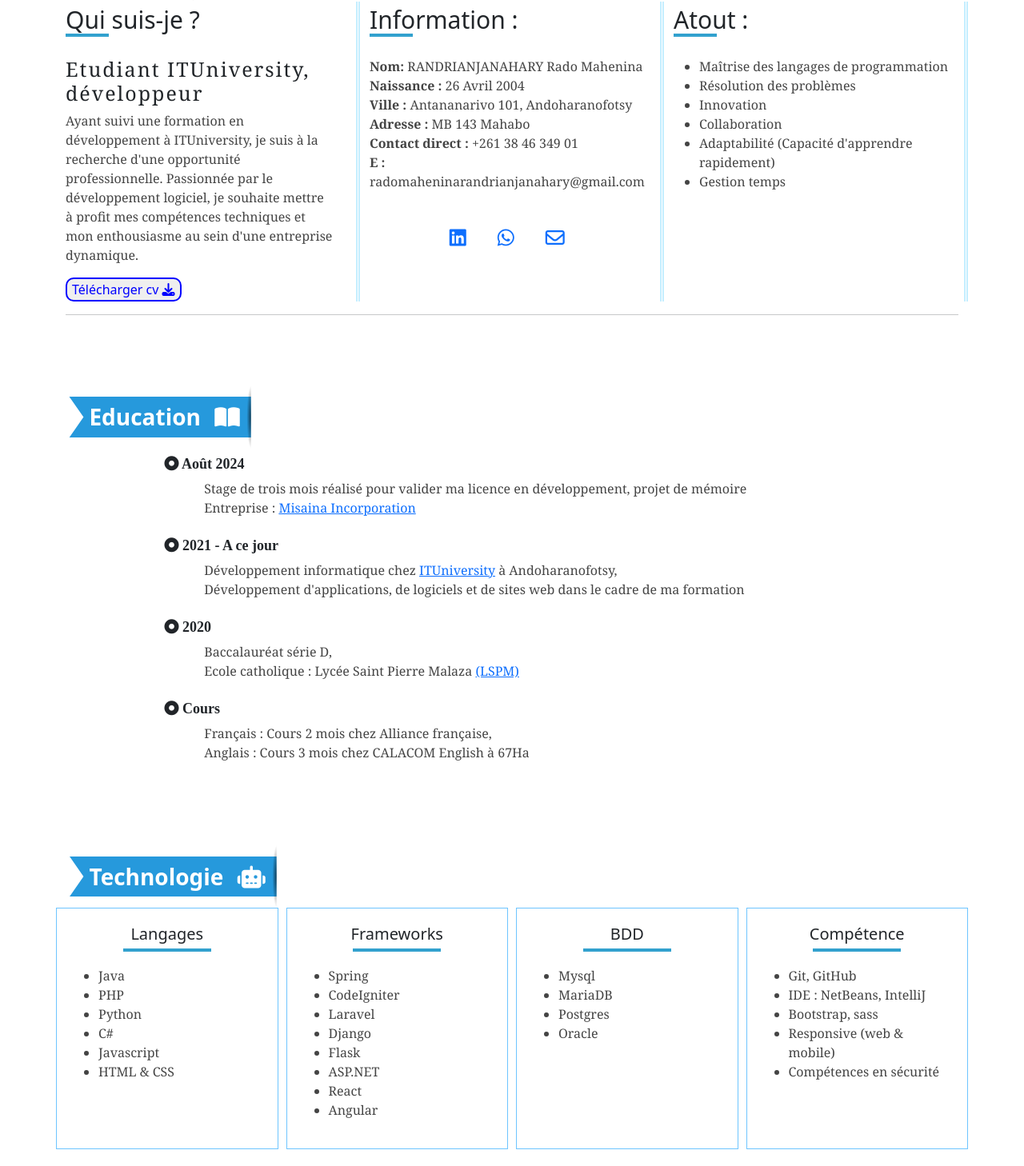
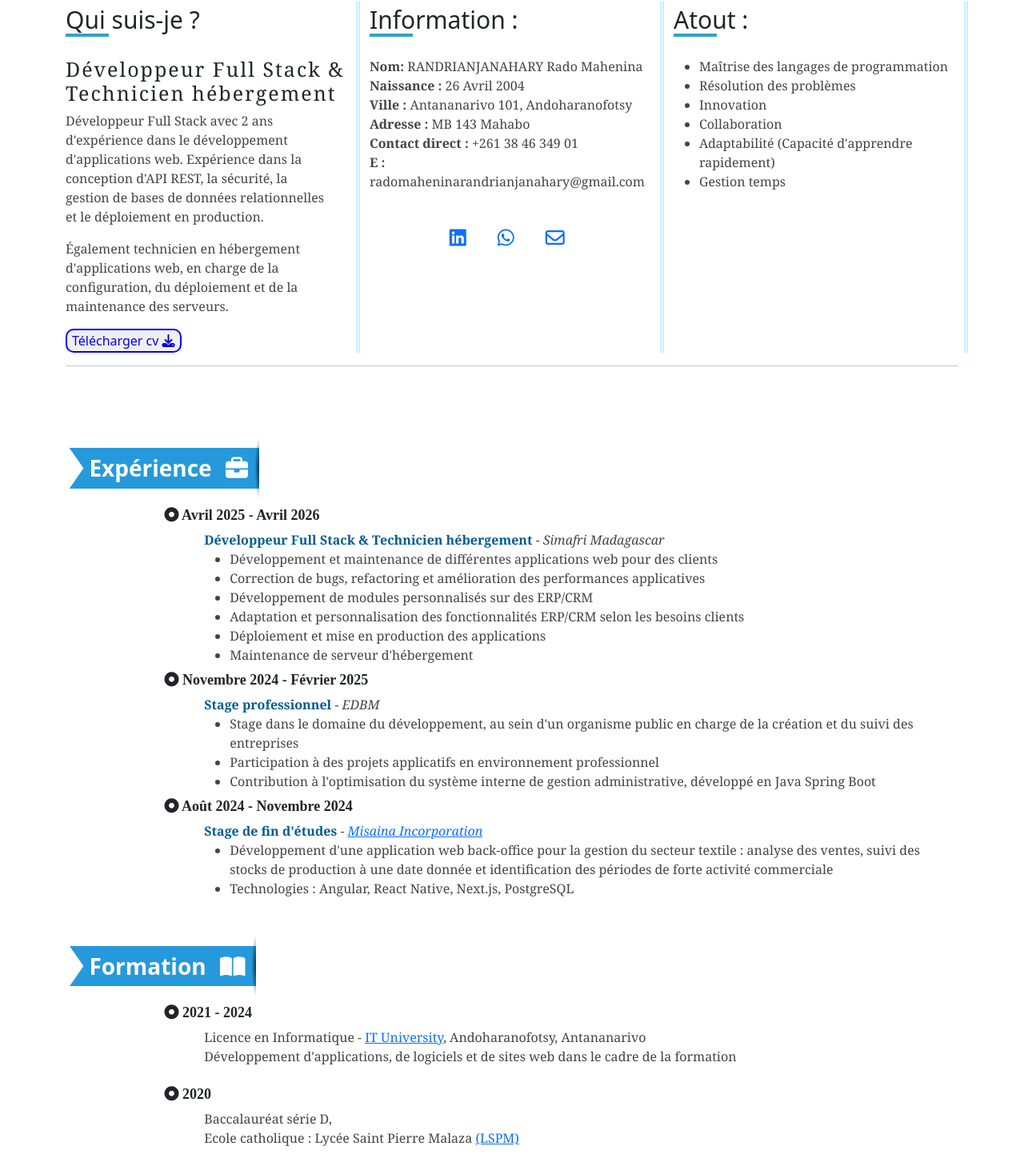
Before and after one commit to MaheninaRan/portfolio-angular, an Angular app: page / in a window 1280 px wide. Shown: the part 1071-2529 px from the top of the page at 80% size. Built offline with nearby package versions, Linux system fonts and the light colour scheme.

Commit message:
Mis a jour du contenue
Mise a jour des contenue adapté au cv

```diff
--- a/src/app/component/menu/menu.component.html
+++ b/src/app/component/menu/menu.component.html
@@ -13,7 +13,7 @@
       </div>
       <div id="profileInfo" [ngClass]="{'hidden': !isSticky, 'visible': isSticky}">
         <div class="name">Rado Mahenina</div>
-        <div class="function">|Développeur|</div>
+        <div class="function">|Développeur Full Stack|</div>
       </div>
     </div>
     <div class="col-lg-3 menu-right">
--- a/src/app/page/accueil/accueil.component.html
+++ b/src/app/page/accueil/accueil.component.html
@@ -2,7 +2,7 @@
   <div class="info">
     <h3 class="wow animate__animated animate__bounce animate__faster">Hello world, je suis</h3>
     <h1 class="wow animate__animated animate__bounce">Rado Mahenina</h1>
-    <h4 class="wow animate__animated animate__bounce">Développeur web | Logiciel</h4> <br>
+    <h4 class="wow animate__animated animate__bounce">Développeur Full Stack | Technicien hébergement</h4> <br>
     <a class="btn-cv" href="assets/CvRadoMaheninaEmbauche.pdf" download="Rado_Mahenina_cv.pdf">Télécharger cv <i class="fas fa-download"></i></a>
   </div>
 </div>
--- a/src/app/page/competence/competence.component.html
+++ b/src/app/page/competence/competence.component.html
@@ -8,11 +8,12 @@
         </div>
         <div class="item-body">
           <ul>
-            <li> Java</li>
+            <li>Java (SE / Jakarta EE)</li>
+            <li>C#</li>
+            <li>TypeScript</li>
+            <li>JavaScript</li>
             <li>PHP</li>
             <li>Python</li>
-            <li>C#</li>
-            <li>Javascript</li>
             <li>HTML & CSS</li>
           </ul>
         </div>
@@ -24,14 +25,14 @@
         </div>
         <div class="item-body">
           <ul>
-            <li>Spring</li>
-            <li>CodeIgniter </li>
-            <li>Laravel</li>
-            <li>Django</li>
-            <li>Flask</li>
-            <li>ASP.NET</li>
-            <li>React</li>
+            <li>Spring Boot</li>
+            <li>ASP.NET Core</li>
+            <li>Laravel, Symfony</li>
+            <li>CodeIgniter</li>
             <li>Angular</li>
+            <li>React, React Native</li>
+            <li>Next.js</li>
+            <li>Django, Flask</li>
           </ul>
         </div>
       </div>
@@ -42,25 +43,28 @@
         </div>
         <div class="item-body">
           <ul>
-            <li>Mysql</li>
-            <li>MariaDB </li>
-            <li>Postgres</li>
+            <li>PostgreSQL</li>
+            <li>MySQL, MariaDB</li>
+            <li>SQL Server</li>
+            <li>MongoDB</li>
             <li>Oracle</li>
           </ul>
         </div>
       </div>
       <div class="item">
         <div class="item-title">
-          <h5>Compétence</h5>
+          <h5>Outils & DevOps</h5>
           <div class="div_hr"></div>
         </div>
         <div class="item-body">
           <ul>
+            <li>API REST</li>
             <li>Git, GitHub</li>
-            <li>IDE : NetBeans, IntelliJ </li>
-            <li>Bootstrap, sass</li>
-            <li>Responsive (web & mobile)</li>
-            <li>Compétences en sécurité</li>
+            <li>Docker, Maven</li>
+            <li>Déploiement & hébergement serveur</li>
+            <li>ERP/CRM : Dolibarr, Odoo</li>
+            <li>Bootstrap, Sass, responsive</li>
+            <li>Sécurité des applications</li>
           </ul>
         </div>
       </div>
--- a/src/app/page/parcours/parcours.component.css
+++ b/src/app/page/parcours/parcours.component.css
@@ -39,6 +39,19 @@
   font-family: cursive;
   font-weight: bold;
   font-size: 18px;
+}
+.poste{
+  font-weight: bold;
+  color: #005c91;
+}
+.entreprise{
+  font-style: italic;
+}
+.education ul.missions li{
+  list-style-type: disc;
+  font-family: inherit;
+  font-weight: normal;
+  font-size: 16px;
 }
 
 
@@ -91,3 +104,9 @@
   animation: fadeInLeft 2s forwards;
   margin: 10px 0;
 }
+
+
+
+.ribbon-formation{
+  margin-top: 30px;
+}
--- a/src/app/page/parcours/parcours.component.html
+++ b/src/app/page/parcours/parcours.component.html
@@ -1,25 +1,60 @@
 <div class="container">
-  <div class="ribbon">Education <i class="fa-solid fa-book-open wow rotate" data-wow-duration="1s"> </i> </div>
-
+  <div class="ribbon">Expérience <i class="fa-solid fa-briefcase wow rotate" data-wow-duration="1s"> </i> </div>
   <div class="row education">
     <ul>
       <li>
-        <i class="fa-solid fa-circle-dot wow liste1-wow" > </i> Août 2024
-        <p class="description">Stage de trois mois réalisé pour valider ma licence en développement, projet de mémoire <br> Entreprise : <a href="https://misaina.com/" target="_blank" rel="noopener noreferrer"> Misaina Incorporation</a> </p>
+        <i class="fa-solid fa-circle-dot wow liste1-wow"> </i> Avril 2025 - Avril 2026
+        <div class="description">
+          <span class="poste">Développeur Full Stack & Technicien hébergement</span> - <span class="entreprise">Simafri Madagascar</span>
+          <ul class="missions">
+            <li>Développement et maintenance de différentes applications web pour des clients</li>
+            <li>Correction de bugs, refactoring et amélioration des performances applicatives</li>
+            <li>Développement de modules personnalisés sur des ERP/CRM</li>
+            <li>Adaptation et personnalisation des fonctionnalités ERP/CRM selon les besoins clients</li>
+            <li>Déploiement et mise en production des applications</li>
+            <li>Maintenance de serveur d'hébergement</li>
+          </ul>
+        </div>
       </li>
       <li>
-        <i class="fa-solid fa-circle-dot wow liste2-wow"> </i> 2021 - A ce jour
-        <p class="description">Développement informatique chez <a href="https://www.ituniversity-mg.com/page/" target="_blank" rel="noopener noreferrer">ITUniversity</a> à Andoharanofotsy, <br> Développement d'applications, de logiciels et de sites web dans le cadre de ma formation</p>
+        <i class="fa-solid fa-circle-dot wow liste2-wow"> </i> Novembre 2024 - Février 2025
+        <div class="description">
+          <span class="poste">Stage professionnel</span> - <span class="entreprise">EDBM</span>
+          <ul class="missions">
+            <li>Stage dans le domaine du développement, au sein d'un organisme public en charge de la création et du suivi des entreprises</li>
+            <li>Participation à des projets applicatifs en environnement professionnel</li>
+            <li>Contribution à l'optimisation du système interne de gestion administrative, développé en Java Spring Boot</li>
+          </ul>
+        </div>
       </li>
       <li>
-        <i class="fa-solid fa-circle-dot wow liste3-wow"> </i> 2020
+        <i class="fa-solid fa-circle-dot wow liste3-wow"> </i> Août 2024 - Novembre 2024
+        <div class="description">
+          <span class="poste">Stage de fin d'études</span> - <a class="entreprise" href="https://misaina.com/" target="_blank" rel="noopener noreferrer">Misaina Incorporation</a>
+          <ul class="missions">
+            <li>Développement d'une application web back-office pour la gestion du secteur textile : analyse des ventes, suivi des stocks de production à une date donnée et identification des périodes de forte activité commerciale</li>
+            <li>Technologies : Angular, React Native, Next.js, PostgreSQL</li>
+          </ul>
+        </div>
+      </li>
+    </ul>
+  </div>
+
+  <div class="ribbon ribbon-formation">Formation <i class="fa-solid fa-book-open wow rotate" data-wow-duration="1s"> </i> </div>
+  <div class="row education">
+    <ul>
+      <li>
+        <i class="fa-solid fa-circle-dot wow liste1-wow"> </i> 2021 - 2024
+        <p class="description">Licence en Informatique - <a href="https://www.ituniversity-mg.com/page/" target="_blank" rel="noopener noreferrer">IT University</a>, Andoharanofotsy, Antananarivo <br> Développement d'applications, de logiciels et de sites web dans le cadre de la formation</p>
+      </li>
+      <li>
+        <i class="fa-solid fa-circle-dot wow liste2-wow"> </i> 2020
         <p class="description">Baccalauréat série D, <br> Ecole catholique : Lycée Saint Pierre Malaza <a href="https://mapcarta.com/fr/W1279349429" target="_blank" rel="noopener noreferrer">(LSPM)</a> </p>
       </li>
       <li>
-        <i class="fa-solid fa-circle-dot wow liste3-wow"> </i> Cours
+        <i class="fa-solid fa-circle-dot wow liste3-wow"> </i> Langues
         <p class="description">Français : Cours 2 mois chez Alliance française, <br> Anglais : Cours 3 mois chez CALACOM English à 67Ha </p>
       </li>
-
     </ul>
   </div>
 </div>
--- a/src/app/page/profil/profil.component.html
+++ b/src/app/page/profil/profil.component.html
@@ -7,11 +7,15 @@
         <div class="wow writing-animation"> Qui suis-je ?</div>
         <div class="h_separator"></div>
       </div> <br>
-      <h4>Etudiant ITUniversity, développeur</h4>
+      <h4>Développeur Full Stack & Technicien hébergement</h4>
       <p>
-        Ayant suivi une formation en développement à ITUniversity, je suis à la recherche d'une opportunité professionnelle.
-        Passionnée par le développement logiciel, je souhaite mettre à profit mes compétences techniques et mon enthousiasme
-        au sein d'une entreprise dynamique.
+        Développeur Full Stack avec 2 ans d'expérience dans le développement d'applications web.
+        Expérience dans la conception d'API REST, la sécurité, la gestion de bases de données relationnelles
+        et le déploiement en production.
+      </p>
+      <p>
+        Également technicien en hébergement d'applications web, en charge de la configuration,
+        du déploiement et de la maintenance des serveurs.
       </p>
       <div class="dowload_cv"><a class="btn-cv" href="assets/CvRadoMaheninaEmbauche.pdf" download="Rado_Mahenina_cv.pdf">Télécharger cv <i class="fas fa-download"></i></a></div>
 
--- a/src/index.html
+++ b/src/index.html
@@ -2,17 +2,17 @@
 <html lang="fr">
 <head>
   <meta charset="utf-8">
-  <title>Rado Mahenina | Développeur web & logiciel</title>
+  <title>Rado Mahenina | Développeur Full Stack</title>
   <base href="/">
   <meta name="viewport" content="width=device-width, initial-scale=1">
-  <meta name="description" content="Portfolio de Rado Mahenina, développeur web et logiciel à Antananarivo : Java, PHP, Python, C#, Angular, React. Projets, compétences et contact.">
+  <meta name="description" content="Portfolio de Rado Mahenina, développeur Full Stack et technicien hébergement à Antananarivo : Java Spring Boot, ASP.NET Core, PHP, Angular, React. Expériences, projets et contact.">
   <meta name="author" content="Rado Mahenina Randrianjanahary">
 
   <!-- Aperçu lors du partage (LinkedIn, WhatsApp, Facebook...) -->
   <meta property="og:type" content="website">
   <meta property="og:locale" content="fr_FR">
-  <meta property="og:title" content="Rado Mahenina | Développeur web & logiciel">
-  <meta property="og:description" content="Portfolio de Rado Mahenina, développeur web et logiciel : projets, compétences et contact.">
+  <meta property="og:title" content="Rado Mahenina | Développeur Full Stack">
+  <meta property="og:description" content="Développeur Full Stack avec 2 ans d’expérience : API REST, bases de données, déploiement et hébergement. Expériences, projets et contact.">
   <meta property="og:url" content="https://portfolio-rado-mahenina.netlify.app/">
   <meta property="og:image" content="https://portfolio-rado-mahenina.netlify.app/assets/image/profil.jpg">
   <meta property="og:image:width" content="300">
```
